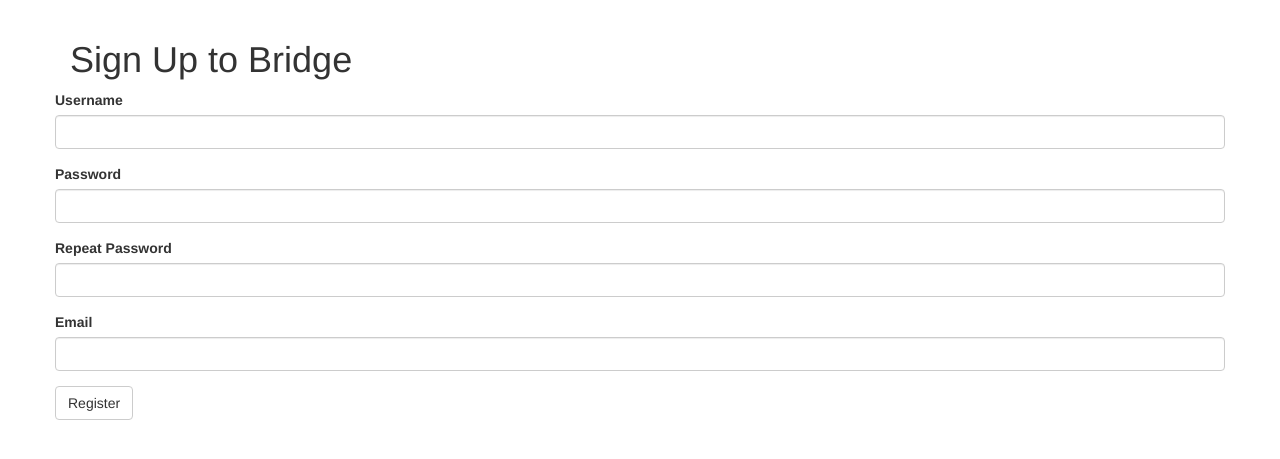
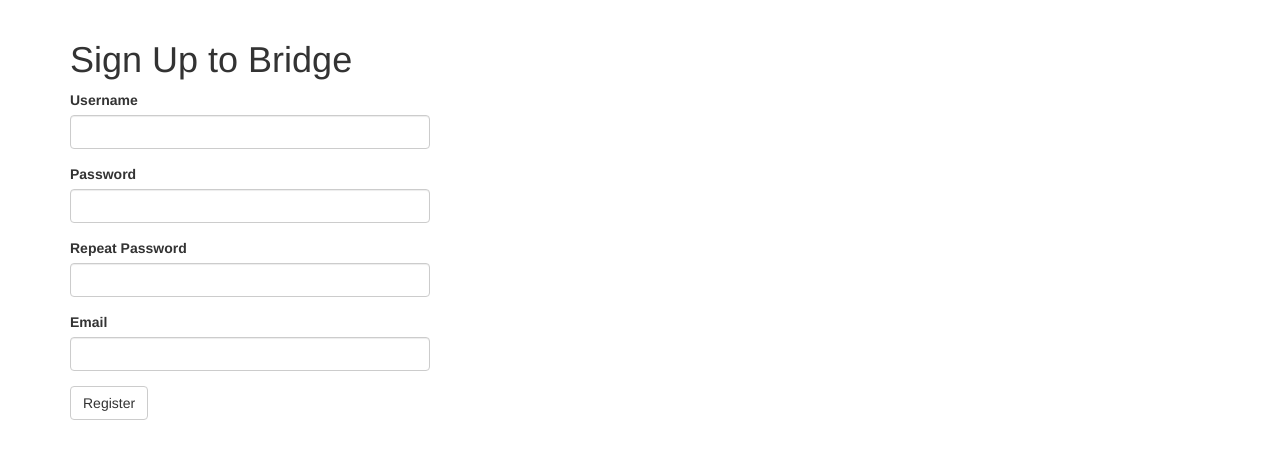
Before and after one commit to pobudzey/bridge, a Flask app: page /signup in a window 1280 px wide. Shown: the part 52-511 px from the top of the page. Run offline with Flask 2, Linux system fonts and the light colour scheme; some libraries are stand-ins or nearby versions.

Commit message:
Fixed typo #48

```diff
--- a/app/templates/signup.html
+++ b/app/templates/signup.html
@@ -4,7 +4,7 @@
 {% block app_content %}
 	<h1>Sign Up to Bridge</h1>
 	<div class="row">
-		<div class="cold-md-4">
+		<div class="col-md-4">
 			{{ wtf.quick_form(form) }}
 		</div>
 	</div>
```
